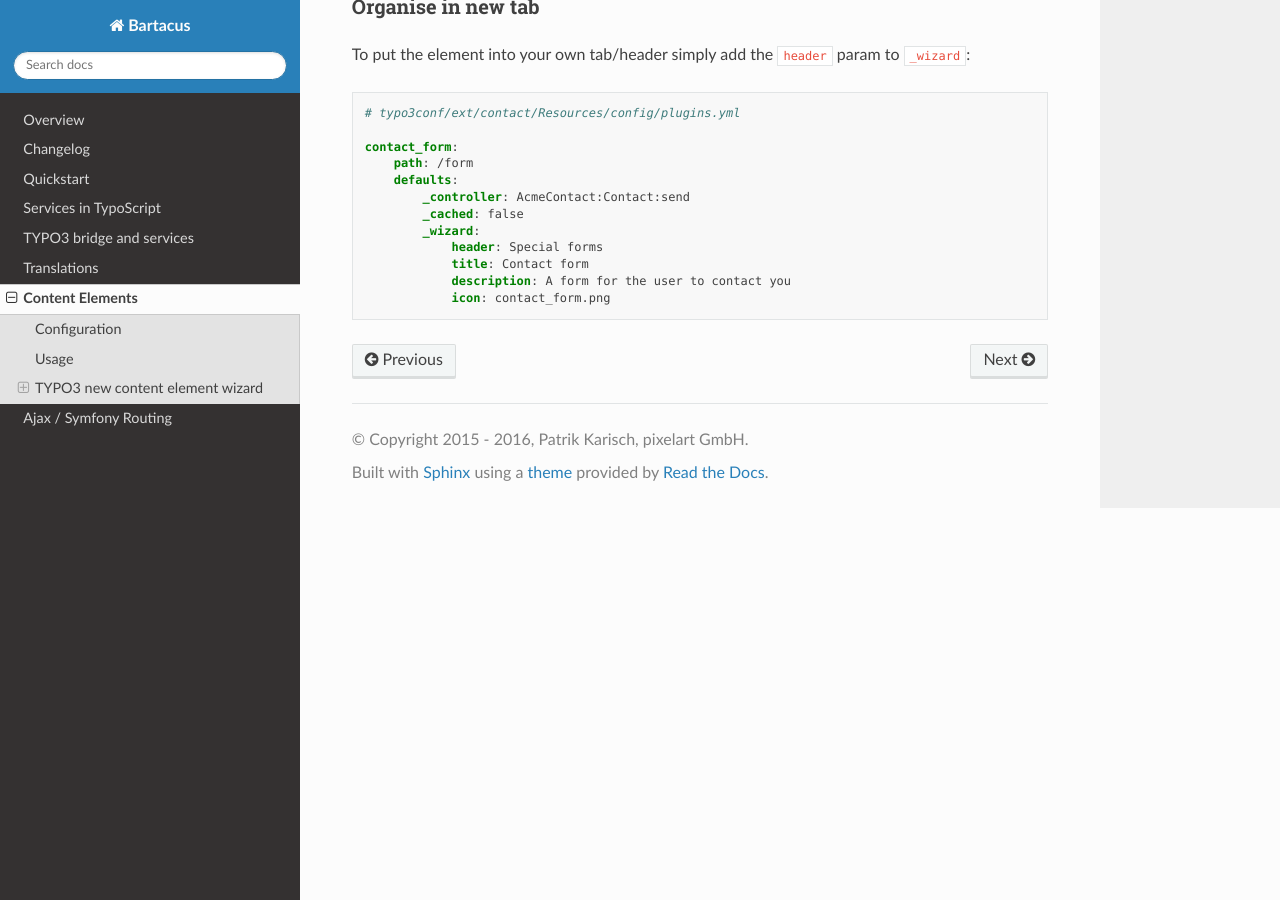
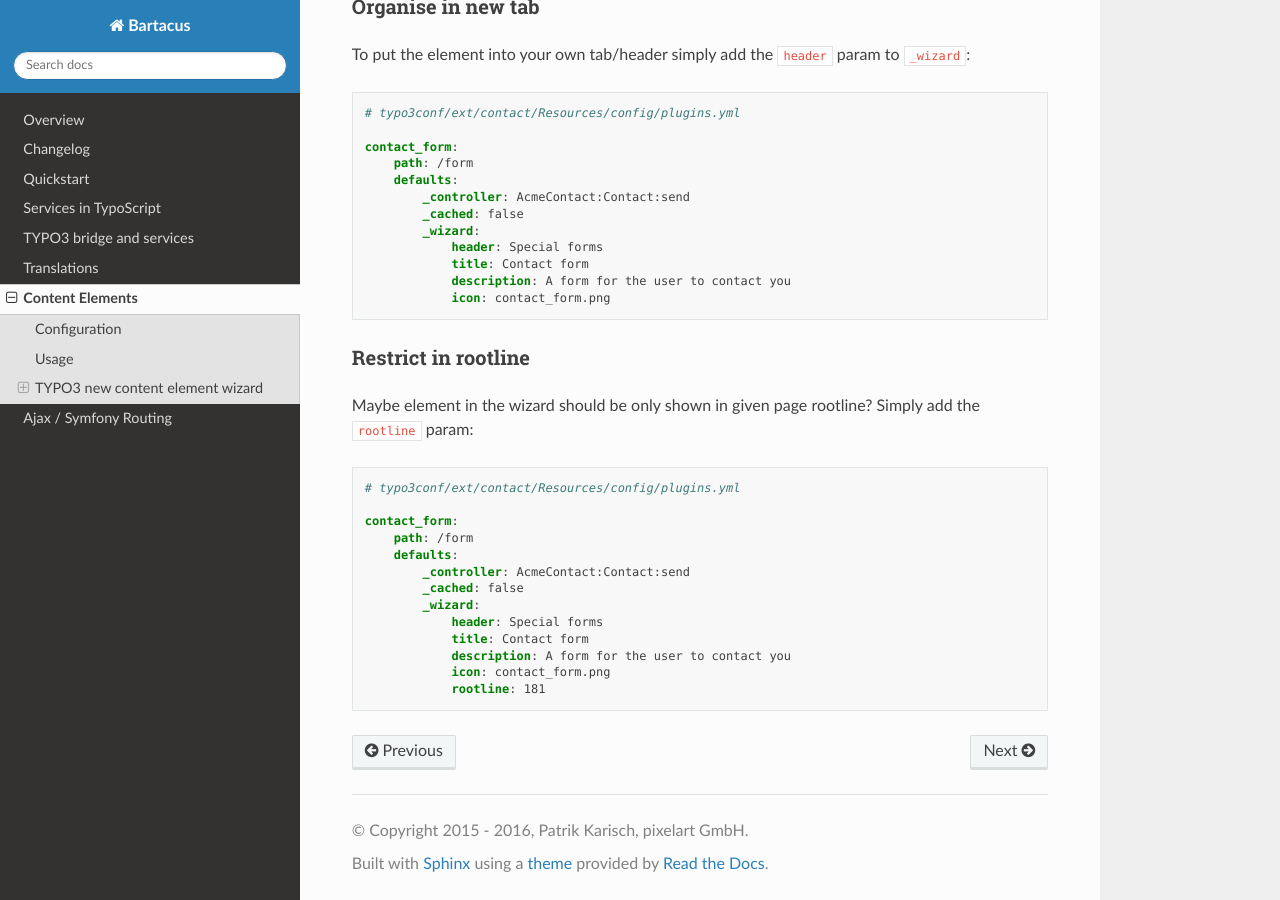
Before and after one commit to Bartacus/BartacusBundle, a Sphinx documentation site: the page built from docs/content_elements.rst, in a window 1280 px wide and 900 px high, scrolled down 3090 px. Built offline with Sphinx 7.4.7 and the Read the Docs theme 2.0.0, drawn with Linux system fonts in a browser that asks for light colours.

Commit message:
Restrict wizard in rootline if needed

```diff
--- a/docs/content_elements.rst
+++ b/docs/content_elements.rst
@@ -184,3 +184,25 @@ To put the element into your own tab/header simply add the ``header`` param to
                 title: Contact form
                 description: A form for the user to contact you
                 icon: contact_form.png
+
+Restrict in rootline
+--------------------
+
+Maybe element in the wizard should be only shown in given page rootline? Simply
+add the ``rootline`` param:
+
+.. code-block:: yaml
+
+    # typo3conf/ext/contact/Resources/config/plugins.yml
+
+    contact_form:
+        path: /form
+        defaults:
+            _controller: AcmeContact:Contact:send
+            _cached: false
+            _wizard:
+                header: Special forms
+                title: Contact form
+                description: A form for the user to contact you
+                icon: contact_form.png
+                rootline: 181
```
Also changed, not shown: 1 other file.
